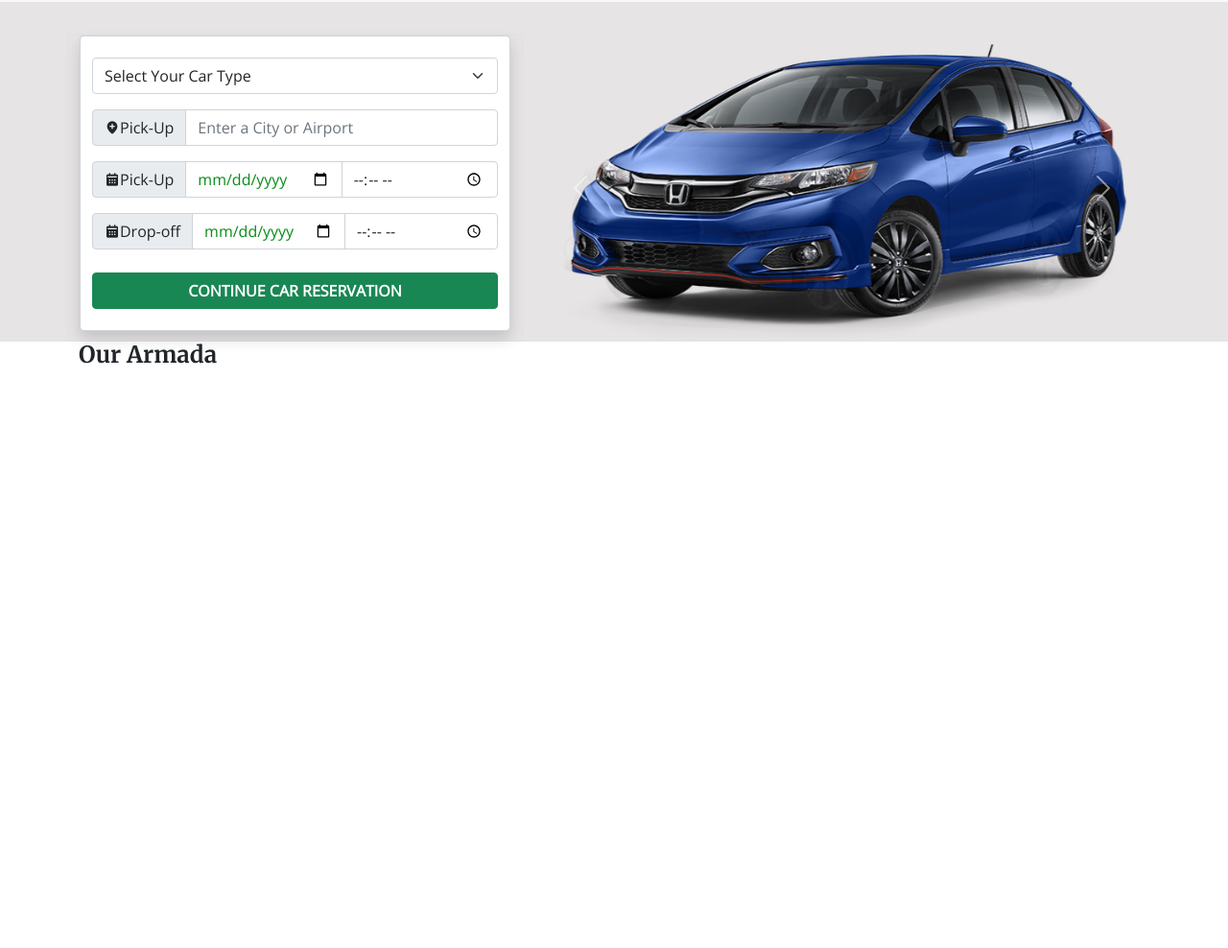
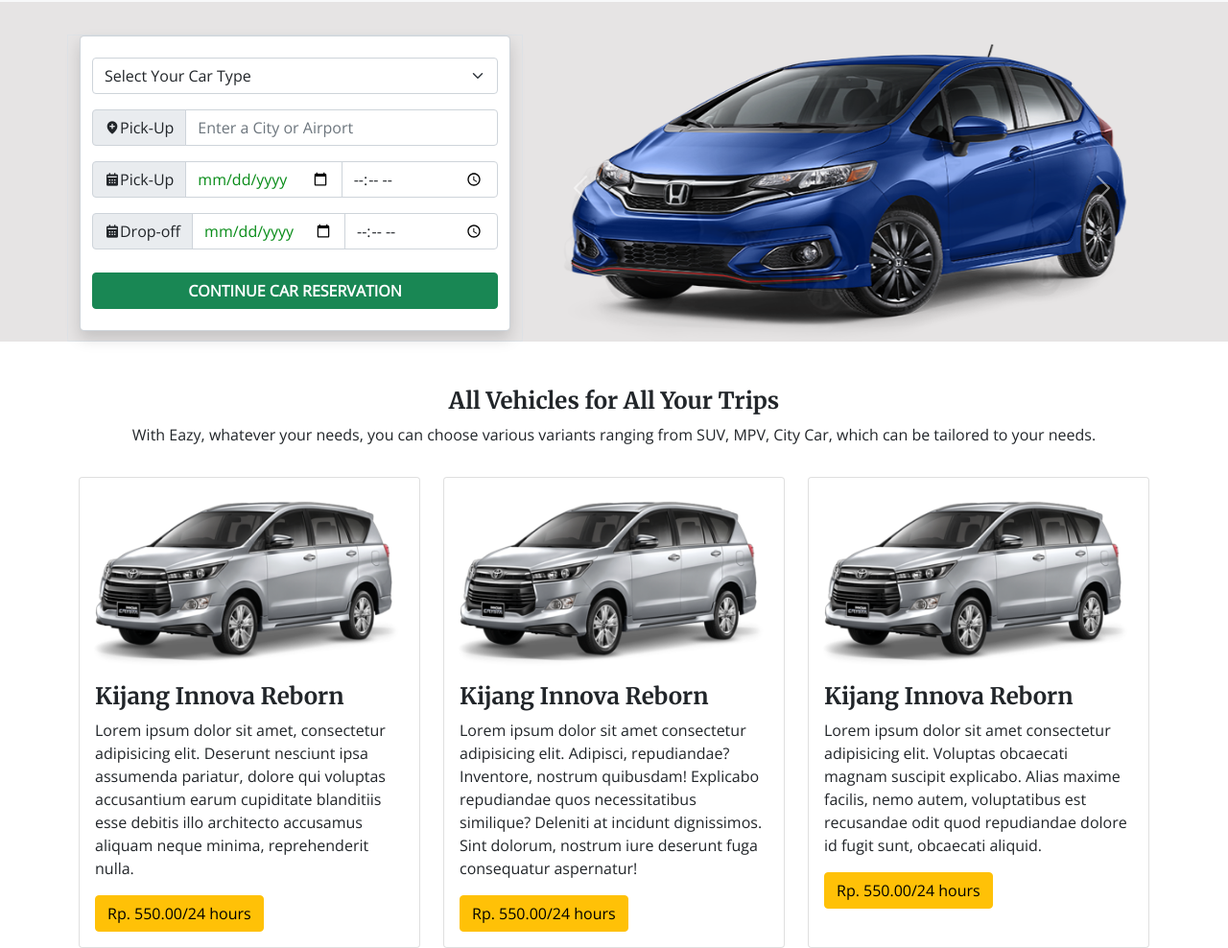
Before and after one commit to YudaArya/Tim11-FP2, a plain HTML site: page index.html in a window 1280 px wide. Shown: the part 70-1058 px from the top of the page at 96% size. Before the commit the page ends 800 px from the top, so only its background shows below. Drawn offline with nearby package versions, Linux system fonts and the light colour scheme.

Commit message:
menambahkan section models di index.html

```diff
--- a/index.html
+++ b/index.html
@@ -139,15 +139,53 @@
     <!-- section services -->
 
     <!-- section car models -->
-    <div class="models" id="models">
-      <div class="container">
+    <section class="models" id="models">
+      <div class="container mt-4 ">
+        <div class="row text-center mb-3">
+          <div class="col">
+            <h1 class="heading mt-4">All Vehicles for All Your Trips</h1>
+            <p class="subheading">With Eazy, whatever your needs, you can choose various variants ranging from SUV, MPV, City Car, which can be tailored to your needs.</p>
+          </div>
+        </div>
         <div class="row">
           <div class="col">
-            <h1 class="heading">Our Armada</h1>
+            <div class="row row-cols-1 row-cols-md-3 g-4">
+              <div class="col">
+                <div class="card h-100">
+                  <img src="gambar/innova - Copy.png" class="card-img-top" alt="...">
+                  <div class="card-body">
+                    <h5 class="card-title heading">Kijang Innova Reborn</h5>
+                    <p class="card-text">Lorem ipsum dolor sit amet, consectetur adipisicing elit. Deserunt nesciunt ipsa assumenda pariatur, dolore qui voluptas accusantium earum cupiditate blanditiis esse debitis illo architecto accusamus aliquam neque minima, reprehenderit nulla.</p>
+                    <a href="#" class="btn btn-warning">Rp. 550.00/24 hours</a>
+                  </div>
+                </div>
+              </div>
+              <div class="col">
+                <div class="card h-100">
+                  <img src="gambar/innova - Copy.png" class="card-img-top" alt="...">
+                  <div class="card-body">
+                    <h5 class="card-title heading">Kijang Innova Reborn</h5>
+                    <p class="card-text">Lorem ipsum dolor sit amet consectetur adipisicing elit. Adipisci, repudiandae? Inventore, nostrum quibusdam! Explicabo repudiandae quos necessitatibus similique? Deleniti at incidunt dignissimos. Sint dolorum, nostrum iure deserunt fuga consequatur aspernatur!</p>
+                    <a href="#" class="btn btn-warning">Rp. 550.00/24 hours</a>
+                  </div>
+                </div>
+              </div>
+              <div class="col">
+                <div class="card h-100">
+
+                  <img src="gambar/innova - Copy.png" class="card-img-top" alt="...">
+                  <div class="card-body">
+                    <h5 class="card-title heading">Kijang Innova Reborn</h5>
+                    <p class="card-text">Lorem ipsum dolor sit amet consectetur adipisicing elit. Voluptas obcaecati magnam suscipit explicabo. Alias maxime facilis, nemo autem, voluptatibus est recusandae odit quod repudiandae dolore id fugit sunt, obcaecati aliquid.</p>
+                    <a href="#" class="btn btn-warning">Rp. 550.00/24 hours</a>
+                  </div>
+                </div>
+              </div>
+            </div>
           </div>
         </div>
       </div>
-    </div>
+    </section>
     <!-- section car models -->
     <!-- js -->
     <script
```
